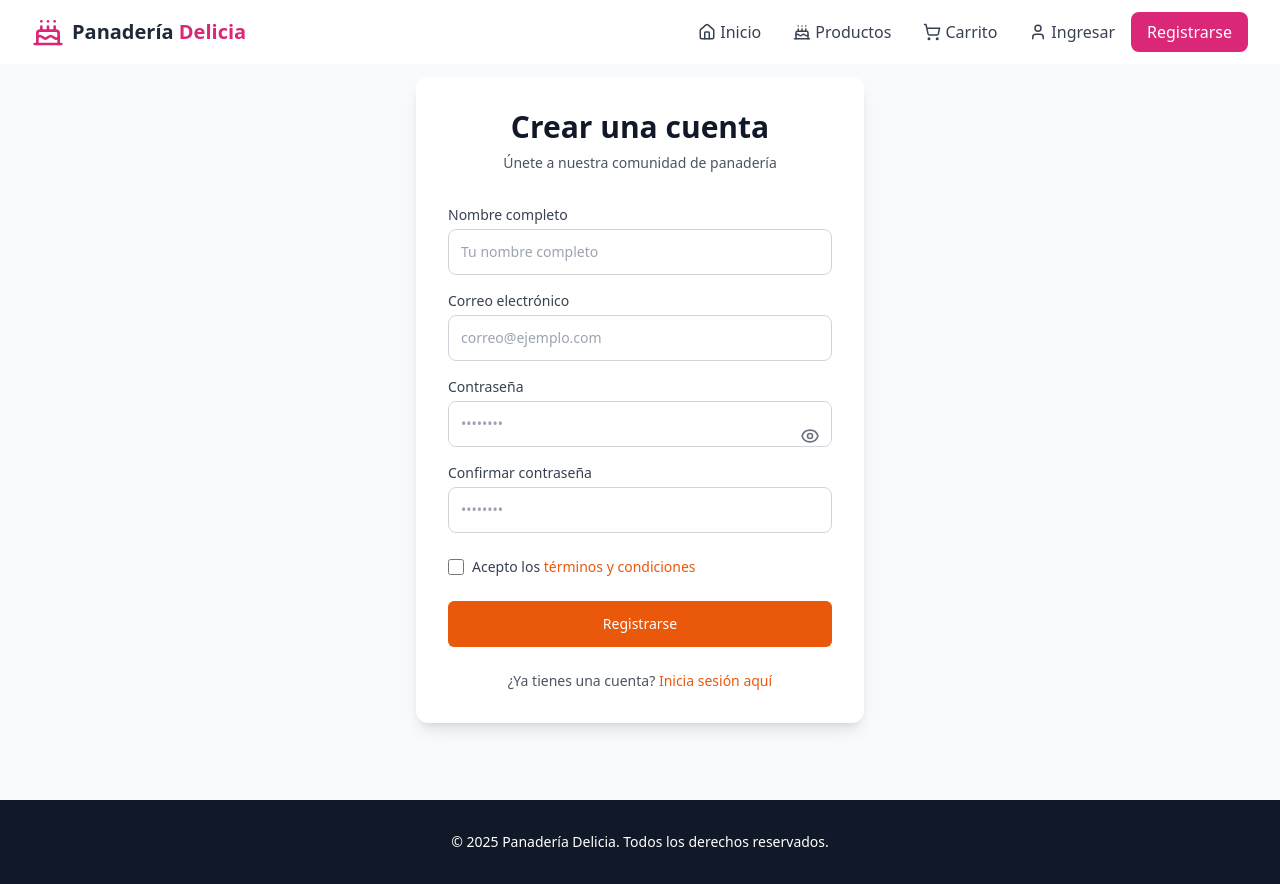
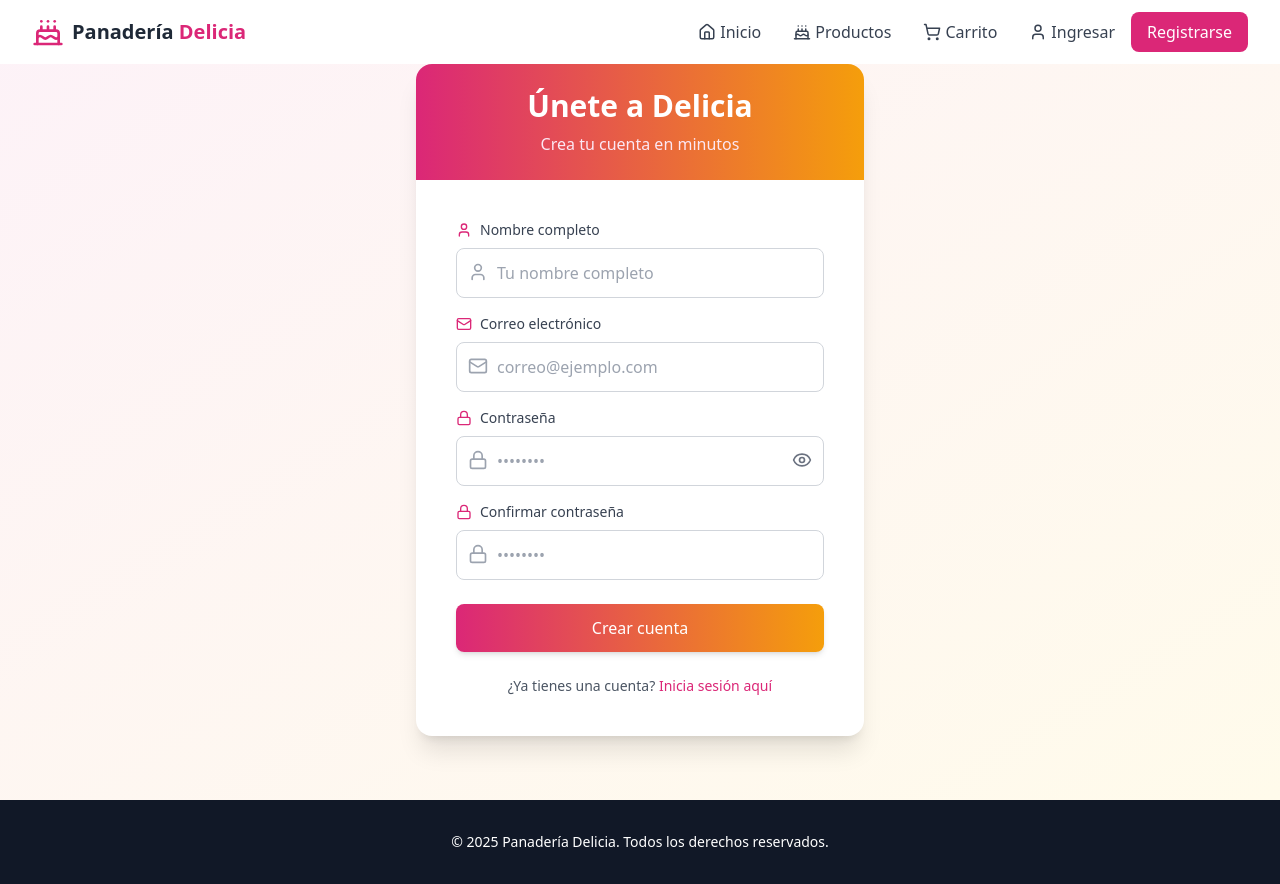
Before and after one commit to Diegodxd2028/delicia-app-final, a React (Vite) app in the folder frontend/delicia-app/: page /registro in a window 1280 px wide. Built offline with nearby package versions, Linux system fonts and the light colour scheme.

Commit message:
Mejorando interfaz home

```diff
--- a/frontend/delicia-app/src/pages/Home.jsx
+++ b/frontend/delicia-app/src/pages/Home.jsx
@@ -78,7 +78,7 @@ const Home = () => {
               {
                 icon: <Clock className="h-10 w-10 text-blue-600" />,
                 title: "Horario Extendido",
-                description: "Abiertos hasta tarde para satisfacer tus antojos"
+                description: "Abiertos de 7AM hasta las 10 PM para satisfacer tus antojos"
               },
               {
                 icon: <Truck className="h-10 w-10 text-green-600" />,
--- a/frontend/delicia-app/src/pages/Registro.jsx
+++ b/frontend/delicia-app/src/pages/Registro.jsx
@@ -3,6 +3,7 @@ import axios from "axios";
 import { useNavigate, Link } from "react-router-dom";
 import { toast } from 'react-toastify';
 import 'react-toastify/dist/ReactToastify.css';
+import { User, Mail, Lock, Eye, EyeOff, Loader2 } from 'lucide-react';
 
 const Registro = () => {
   const navigate = useNavigate();
@@ -23,6 +24,7 @@ const Registro = () => {
       [name]: value
     }));
 
+    // Validación en tiempo real para contraseñas
     if (name === "password" || name === "confirmPassword") {
       validatePasswords(value, name);
     }
@@ -66,10 +68,6 @@ const Registro = () => {
 
     if (formulario.password !== formulario.confirmPassword) {
       newErrors.confirmPassword = "Las contraseñas no coinciden";
-    }
-
-    if (!document.getElementById('terms').checked) {
-      newErrors.terms = "Debes aceptar los términos y condiciones";
     }
 
     setErrors(newErrors);
@@ -129,53 +127,63 @@ const Registro = () => {
   };
 
   return (
-    <div className="min-h-screen flex items-center justify-center bg-gray-50 py-12 px-4 sm:px-6 lg:px-8">
-      <div className="max-w-md w-full bg-white p-8 rounded-xl shadow-lg">
-        <div className="text-center">
-          <h2 className="text-3xl font-extrabold text-gray-900">
-            Crear una cuenta
-          </h2>
-          <p className="mt-2 text-sm text-gray-600">
-            Únete a nuestra comunidad de panadería
-          </p>
+    <div className="min-h-screen flex items-center justify-center bg-gradient-to-br from-pink-50 to-amber-50 p-4">
+      <div className="w-full max-w-md bg-white rounded-2xl shadow-xl overflow-hidden">
+        {/* Header con imagen */}
+        <div className="bg-gradient-to-r from-pink-600 to-amber-500 p-6 text-center">
+          <h2 className="text-3xl font-bold text-white">Únete a Delicia</h2>
+          <p className="text-pink-100 mt-2">Crea tu cuenta en minutos</p>
         </div>
 
-        <form className="mt-8 space-y-6" onSubmit={handleSubmit}>
+        <div className="p-10">
+          <form className="space-y-6" onSubmit={handleSubmit}>
             <div className="space-y-4">
+              {/* Campo Nombre */}
               <div>
-              <label htmlFor="nombre" className="block text-sm font-medium text-gray-700 mb-1">
+                <label htmlFor="nombre" className="block text-sm font-medium text-gray-700 mb-2 flex items-center">
+                  <User className="h-4 w-4 mr-2 text-pink-600" />
                   Nombre completo
                 </label>
+                <div className="relative">
                   <input
                     id="nombre"
                     name="nombre"
                     type="text"
                     value={formulario.nombre}
                     onChange={handleChange}
-                className={`block w-full px-3 py-3 border ${errors.nombre ? 'border-red-500' : 'border-gray-300'} rounded-lg focus:outline-none focus:ring-orange-500 focus:border-orange-500 sm:text-sm`}
+                    className={`w-full px-4 py-3 pl-10 border ${errors.nombre ? 'border-red-500' : 'border-gray-300'} rounded-lg focus:ring-2 focus:ring-pink-500 focus:border-transparent transition-all`}
                     placeholder="Tu nombre completo"
                   />
+                  <User className="absolute left-3 top-3.5 h-5 w-5 text-gray-400" />
+                </div>
                 {errors.nombre && <p className="mt-1 text-sm text-red-600">{errors.nombre}</p>}
               </div>
 
+              {/* Campo Email */}
               <div>
-              <label htmlFor="email" className="block text-sm font-medium text-gray-700 mb-1">
+                <label htmlFor="email" className="block text-sm font-medium text-gray-700 mb-2 flex items-center">
+                  <Mail className="h-4 w-4 mr-2 text-pink-600" />
                   Correo electrónico
                 </label>
+                <div className="relative">
                   <input
                     id="email"
                     name="email"
                     type="email"
                     value={formulario.email}
                     onChange={handleChange}
-                className={`block w-full px-3 py-3 border ${errors.email ? 'border-red-500' : 'border-gray-300'} rounded-lg focus:outline-none focus:ring-orange-500 focus:border-orange-500 sm:text-sm`}
+                    className={`w-full px-4 py-3 pl-10 border ${errors.email ? 'border-red-500' : 'border-gray-300'} rounded-lg focus:ring-2 focus:ring-pink-500 focus:border-transparent transition-all`}
                     placeholder="correo@ejemplo.com"
                   />
+                  <Mail className="absolute left-3 top-3.5 h-5 w-5 text-gray-400" />
+                </div>
                 {errors.email && <p className="mt-1 text-sm text-red-600">{errors.email}</p>}
               </div>
 
+              {/* Campo Contraseña */}
               <div>
-              <label htmlFor="password" className="block text-sm font-medium text-gray-700 mb-1">
+                <label htmlFor="password" className="block text-sm font-medium text-gray-700 mb-2 flex items-center">
+                  <Lock className="h-4 w-4 mr-2 text-pink-600" />
                   Contraseña
                 </label>
                 <div className="relative">
@@ -185,86 +193,70 @@ const Registro = () => {
                     type={showPassword ? "text" : "password"}
                     value={formulario.password}
                     onChange={handleChange}
-                  className={`block w-full px-3 py-3 border ${errors.password ? 'border-red-500' : 'border-gray-300'} rounded-lg focus:outline-none focus:ring-orange-500 focus:border-orange-500 sm:text-sm pr-10`}
+                    className={`w-full px-4 py-3 pl-10 border ${errors.password ? 'border-red-500' : 'border-gray-300'} rounded-lg focus:ring-2 focus:ring-pink-500 focus:border-transparent transition-all pr-10`}
                     placeholder="••••••••"
                   />
+                  <Lock className="absolute left-3 top-3.5 h-5 w-5 text-gray-400" />
                   <button
                     type="button"
-                  aria-label={showPassword ? "Ocultar contraseña" : "Mostrar contraseña"}
-                  className="absolute inset-y-0 right-0 pr-3 flex items-center pt-6"
+                    className="absolute right-3 top-3.5 text-gray-500 hover:text-gray-700"
                     onClick={() => setShowPassword(!showPassword)}
                   >
-                  {showPassword ? (
-                    <svg className="h-5 w-5 text-gray-500" fill="none" viewBox="0 0 24 24" stroke="currentColor">
-                      <path strokeLinecap="round" strokeLinejoin="round" strokeWidth={2} d="M13.875 18.825A10.05 10.05 0 0112 19c-4.478 0-8.268-2.943-9.543-7a9.97 9.97 0 011.563-3.029m5.858.908a3 3 0 114.243 4.243M9.878 9.878l4.242 4.242M3 3l3.59 3.59m7.532 7.532l3.29 3.29" />
-                    </svg>
-                  ) : (
-                    <svg className="h-5 w-5 text-gray-500" fill="none" viewBox="0 0 24 24" stroke="currentColor">
-                      <path strokeLinecap="round" strokeLinejoin="round" strokeWidth={2} d="M15 12a3 3 0 11-6 0 3 3 0 016 0z" />
-                      <path strokeLinecap="round" strokeLinejoin="round" strokeWidth={2} d="M2.458 12C3.732 7.943 7.523 5 12 5c4.478 0 8.268 2.943 9.542 7-1.274 4.057-5.064 7-9.542 7-4.477 0-8.268-2.943-9.542-7z" />
-                    </svg>
-                  )}
+                    {showPassword ? <EyeOff className="h-5 w-5" /> : <Eye className="h-5 w-5" />}
                   </button>
                 </div>
                 {errors.password && <p className="mt-1 text-sm text-red-600">{errors.password}</p>}
               </div>
 
+              {/* Campo Confirmar Contraseña */}
               <div>
-              <label htmlFor="confirmPassword" className="block text-sm font-medium text-gray-700 mb-1">
+                <label htmlFor="confirmPassword" className="block text-sm font-medium text-gray-700 mb-2 flex items-center">
+                  <Lock className="h-4 w-4 mr-2 text-pink-600" />
                   Confirmar contraseña
                 </label>
+                <div className="relative">
                   <input
                     id="confirmPassword"
                     name="confirmPassword"
                     type={showPassword ? "text" : "password"}
                     value={formulario.confirmPassword}
                     onChange={handleChange}
-                className={`block w-full px-3 py-3 border ${errors.confirmPassword ? 'border-red-500' : 'border-gray-300'} rounded-lg focus:outline-none focus:ring-orange-500 focus:border-orange-500 sm:text-sm`}
+                    className={`w-full px-4 py-3 pl-10 border ${errors.confirmPassword ? 'border-red-500' : 'border-gray-300'} rounded-lg focus:ring-2 focus:ring-pink-500 focus:border-transparent transition-all`}
                     placeholder="••••••••"
                   />
+                  <Lock className="absolute left-3 top-3.5 h-5 w-5 text-gray-400" />
+                </div>
                 {errors.confirmPassword && <p className="mt-1 text-sm text-red-600">{errors.confirmPassword}</p>}
               </div>
             </div>
 
-          <div className="flex items-center mt-2">
-            <input
-              id="terms"
-              name="terms"
-              type="checkbox"
-              className="h-4 w-4 text-orange-600 focus:ring-orange-500 border-gray-300 rounded"
-            />
-            <label htmlFor="terms" className="ml-2 text-sm text-gray-700">
-              Acepto los <a href="#" className="text-orange-600 hover:text-orange-500">términos y condiciones</a>
-            </label>
-          </div>
-          {errors.terms && <p className="mt-1 text-sm text-red-600">{errors.terms}</p>}
-
-          <div>
+            {/* Botón de submit */}
             <button
               type="submit"
               disabled={loading}
-              className={`w-full py-3 px-4 border border-transparent text-sm font-medium rounded-md text-white bg-orange-600 hover:bg-orange-700 focus:outline-none focus:ring-2 focus:ring-offset-2 focus:ring-orange-500 ${loading ? 'opacity-70 cursor-not-allowed' : ''}`}
+              className={`w-full flex justify-center items-center py-3 px-4 text-white bg-gradient-to-r from-pink-600 to-amber-500 hover:from-pink-700 hover:to-amber-600 rounded-lg font-medium transition-all shadow-md hover:shadow-lg ${loading ? 'opacity-80' : ''}`}
             >
               {loading ? (
                 <>
-                  <svg className="animate-spin -ml-1 mr-3 h-5 w-5 text-white inline" xmlns="http://www.w3.org/2000/svg" fill="none" viewBox="0 0 24 24">
-                    <circle className="opacity-25" cx="12" cy="12" r="10" stroke="currentColor" strokeWidth="4" />
-                    <path className="opacity-75" fill="currentColor" d="M4 12a8 8 0 018-8V0C5.373 0 0 5.373 0 12h4zm2 5.291A7.962 7.962 0 014 12H0c0 3.042 1.135 5.824 3 7.938l3-2.647z" />
-                  </svg>
+                  <Loader2 className="animate-spin h-5 w-5 mr-2" />
                   Registrando...
                 </>
-              ) : 'Registrarse'}
+              ) : 'Crear cuenta'}
             </button>
-          </div>
           </form>
 
+          {/* Enlace a login */}
           <div className="mt-6 text-center">
-          <p className="text-sm text-gray-600">
-            ¿Ya tienes una cuenta?{" "}
-            <Link to="/login" className="font-medium text-orange-600 hover:text-orange-500">
+            <p className="text-gray-600 text-sm">
+              ¿Ya tienes una cuenta?{' '}
+              <Link
+                to="/login"
+                className="font-medium text-pink-600 hover:text-pink-500 transition-colors"
+              >
                 Inicia sesión aquí
               </Link>
             </p>
+          </div>
         </div>
       </div>
     </div>
```
Also changed, not shown: frontend/delicia-app/src/pages/Login.jsx (+56 -55 lines). Lines whose indentation alone changed are shown as unchanged.
